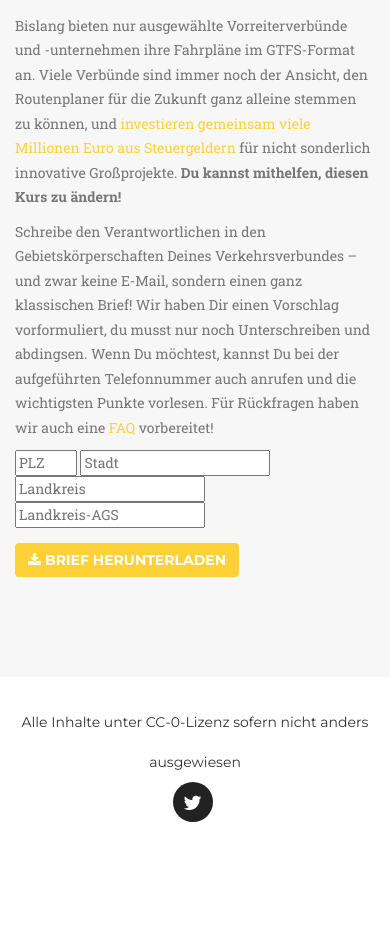
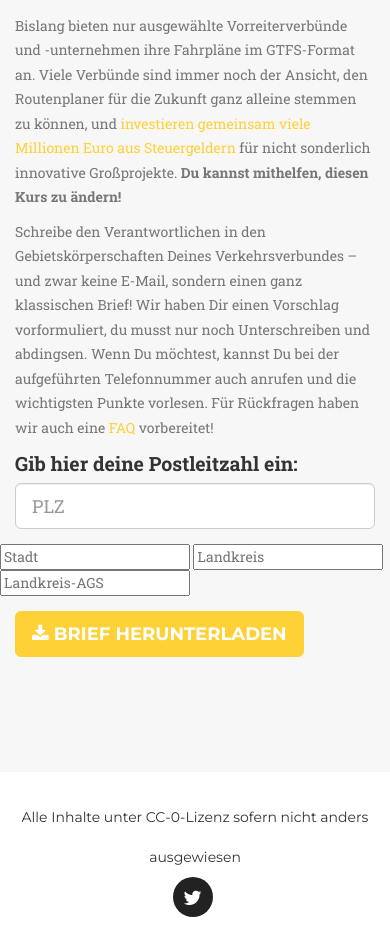
Before and after one commit to okfde/rettedeinennahverkehr, a Jekyll site: the page built from index.html, in a window 390 px wide. Shown: the part 5178-6120 px from the top of the page. Built offline with Jekyll 4.4.1, drawn with Linux system fonts in a browser that asks for light colours; some web fonts are replaced; before the commit the page ends 6025 px from its top, so only the background shows below that.

Commit message:
fancy formular!

```diff
--- a/_includes/action.html
+++ b/_includes/action.html
@@ -16,23 +16,27 @@
                     <p class="text-muted">Bislang bieten nur ausgewählte Vorreiterverbünde und -unternehmen ihre Fahrpläne im GTFS-Format an. Viele Verbünde sind immer noch der Ansicht, den Routenplaner für die Zukunft ganz alleine stemmen zu können, und <a href="https://fragdenstaat.de/anfrage/finanzielle-forderung-des-delfi-projekts/">investieren gemeinsam viele Millionen Euro aus Steuergeldern</a> für nicht sonderlich innovative Großprojekte. <strong>Du kannst mithelfen, diesen Kurs zu ändern!</strong></p>
                     <p class="text-muted">Schreibe den Verantwortlichen in den Gebietskörperschaften Deines Verkehrsverbundes – und zwar keine E-Mail, sondern einen ganz klassischen Brief! Wir haben Dir einen Vorschlag vorformuliert, du musst nur noch Unterschreiben und abdingsen. Wenn Du möchtest, kannst Du bei der aufgeführten Telefonnummer auch anrufen und die wichtigsten Punkte vorlesen. Für Rückfragen haben wir auch eine <a href="#faq">FAQ</a> vorbereitet!</p>
 
-
                     <!-- Fancy Formular startet HIER! -->
-                    <form action="">
+                    <form action="" class="form-horizontal">
                         <div class="form-group">
-                            <input value="" size="5" name="form[plz]" id="plz" type="text" placeholder="PLZ">
+                            <label for="plz" class="col-sm-6 control-label action-plz-label">Gib hier deine Postleitzahl ein:</label>
+                            <div class="col-sm-4">
+                                <input value="" size="5" name="form[plz]" id="plz" type="text" placeholder="PLZ" class="form-control input-lg" />
+                            </div>
+                        </div>
+                        <div class="form-group">
                             <input type="text" placeholder="Stadt" id="ort" readonly="">
                             <input type="text" placeholder="Landkreis" id="landkreis" readonly="">
                             <input type="text" placeholder="Landkreis-AGS" id="ags" readonly="">
                         </div>
 
-                        <a href="javascript:renderPDF()" class="btn btn-primary"><span class="fa fa-download"></span> Brief herunterladen</a>
+                        <div class="form-group">
+                            <div class="col-sm-offset-2 col-sm-10">
+                                <a href="javascript:renderPDF()" class="btn btn-primary btn-lg"><span class="fa fa-download"></span> Brief herunterladen</a>
+                            </div>
+                        </div>
                     </form>
                 </div>
-
-
-
             </div>
-
         </div>
     </section>
--- a/_includes/css/agency.css
+++ b/_includes/css/agency.css
@@ -692,6 +692,10 @@ section h3.section-subheading {
     }
 }
 
+.action-plz-label {
+    font-size: 1.4em;
+}
+
 
 .team-member {
     margin-bottom: 50px;
```
